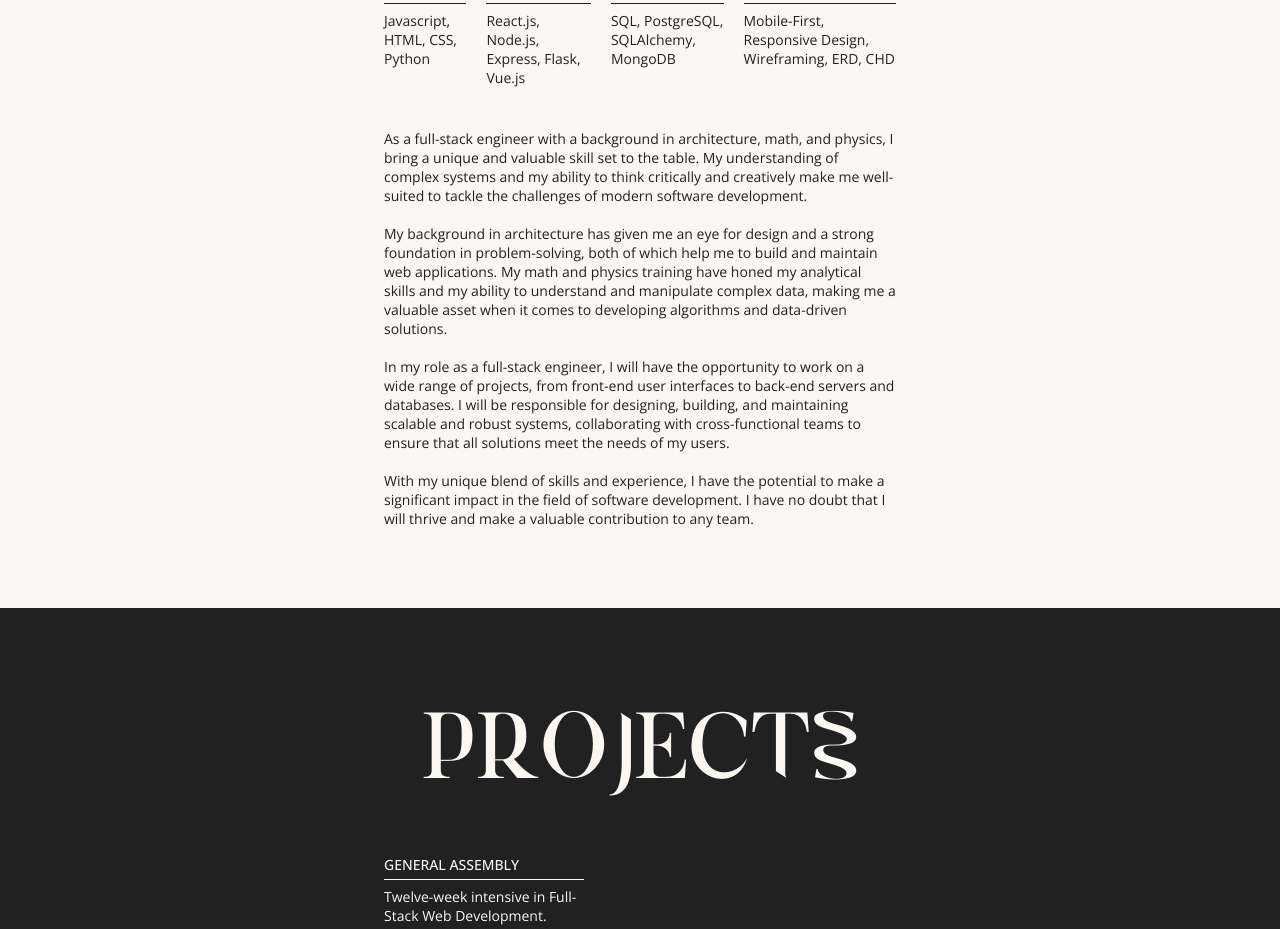
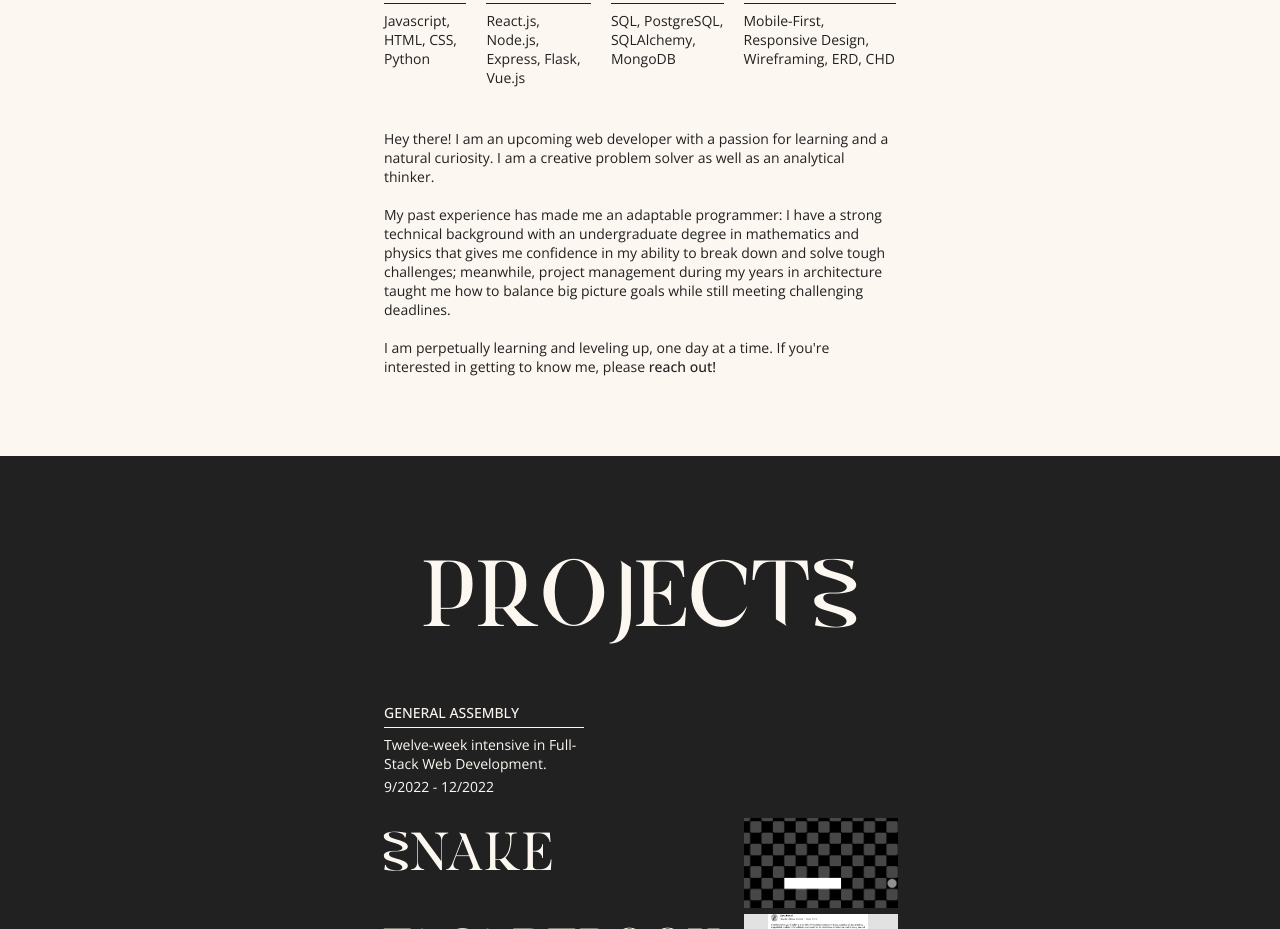
Before and after one commit to ajluc/amaya-portfolio, a React (Create React App) app: page / in a window 1280 px wide. Shown: the part 1260-2189 px from the top of the page. Built offline with nearby package versions, Linux system fonts and the light colour scheme.

Commit message:
about copy update

```diff
--- a/src/components/About.jsx
+++ b/src/components/About.jsx
@@ -25,13 +25,12 @@ const About = () => {
                   <p className="text-body">Mobile-First, Responsive Design, Wireframing, ERD, CHD</p>
               </div>
             </div>
-            <p>As a full-stack engineer with a background in architecture, math, and physics, I bring a unique and valuable skill set to the table. My understanding of complex systems and my ability to think critically and creatively make me well-suited to tackle the challenges of modern software development.</p>
+            <p>Hey there! I am an upcoming web developer with a passion for learning and a natural curiosity. I am a creative problem solver as well as an analytical thinker.</p>
             <br/>
-            <p>My background in architecture has given me an eye for design and a strong foundation in problem-solving, both of which help me to build and maintain web applications. My math and physics training have honed my analytical skills and my ability to understand and manipulate complex data, making me a valuable asset when it comes to developing algorithms and data-driven solutions.</p>
+            <p>My past experience has made me an adaptable programmer: I have a strong technical background with an undergraduate degree in mathematics and physics that gives me confidence in my ability to break down and solve tough challenges; meanwhile, project management during my years in architecture taught me how to balance big picture goals while still meeting challenging deadlines. </p>
             <br/>
-            <p>In my role as a full-stack engineer, I will have the opportunity to work on a wide range of projects, from front-end user interfaces to back-end servers and databases. I will be responsible for designing, building, and maintaining scalable and robust systems, collaborating with cross-functional teams to ensure that all solutions meet the needs of my users.</p>
-            <br/>
-            <p>With my unique blend of skills and experience, I have the potential to make a significant impact in the field of software development. I have no doubt that I will thrive and make a valuable contribution to any team.</p>
+            <p>I am perpetually learning and leveling up, one day at a time. If you're interested in getting to know me, please <a href="#contact" style={{fontWeight: "500"}}>reach out!</a>
+</p>
           </div>
         </div>
       </div>
```
